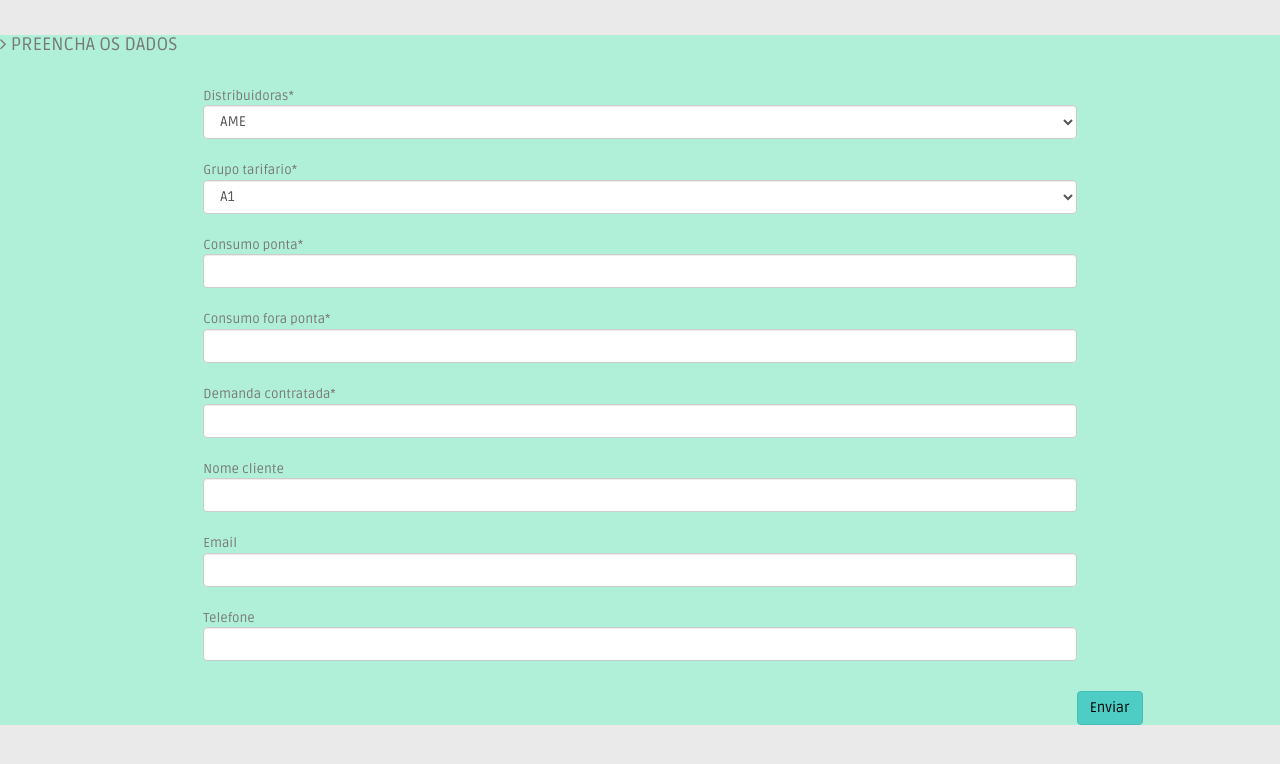
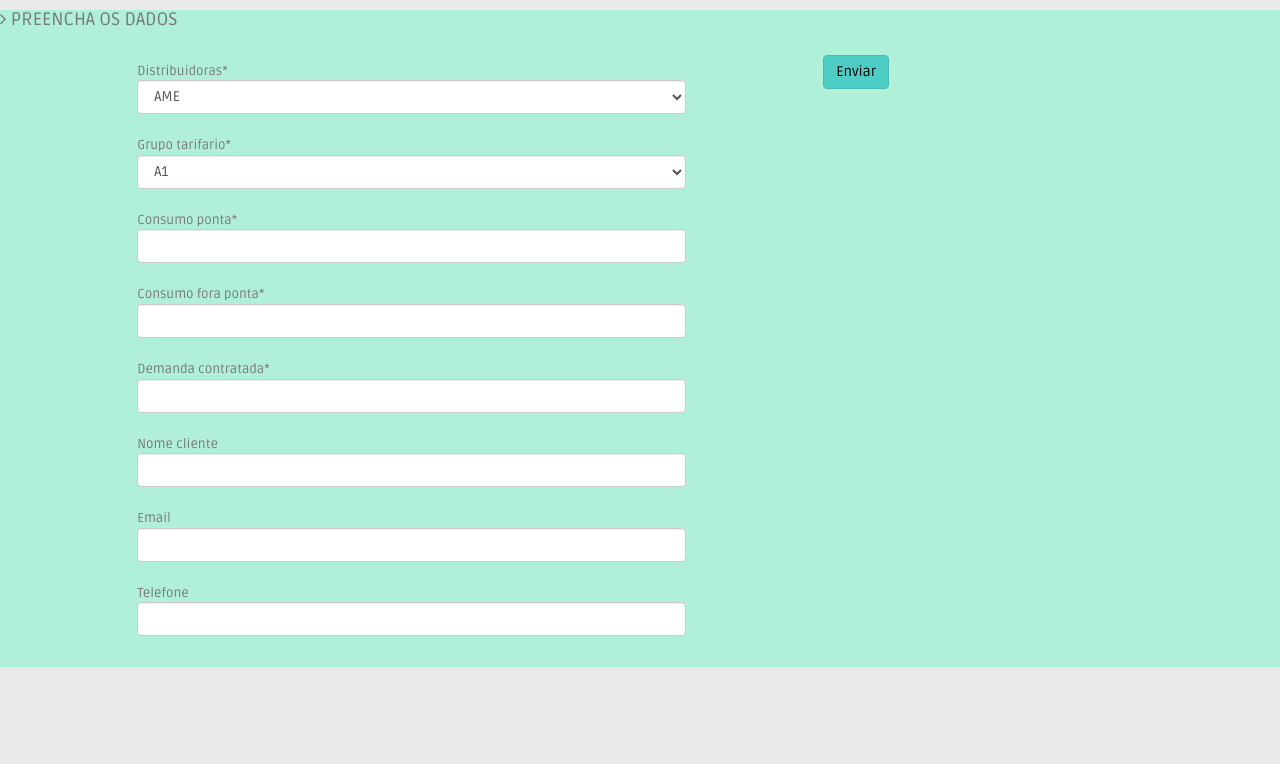
Before and after one commit to Basilio40/BOVEN, a Django app: page /preenchimento in a window 1280 px wide. Shown: the top 764 px of the page. Run offline with Django 3.2, Linux system fonts and the light colour scheme; some libraries are stand-ins or nearby versions.

Commit message:
Ajuste do formulário de preenchimento

```diff
--- a/core/templates/core/preenchimento.html
+++ b/core/templates/core/preenchimento.html
@@ -5,13 +5,13 @@
 {% block content %}
 
       <!-- BASIC FORM ELELEMNTS -->
-      <div class="row mt">
+      <div class="row">
         <div class="col-lg-12 ">
           <div  style="background-color: #B0F0D9;">
             <h4 class="mb"><i class="fa fa-angle-right"></i> PREENCHA OS DADOS</h4>
             <form class="form-horizontal"  action="{% url 'preenchimento' %}" method="post">{% csrf_token %}
 
-              <div class="form-group">
+              <div class="form-group col-sm-8 col-lg-8">
                 <label class="col-sm-2 col-sm-2 control-label"></label>
                 <div class="col-sm-8 col-lg-8">
                   {{form.distribuidoras|as_crispy_field}}
```
